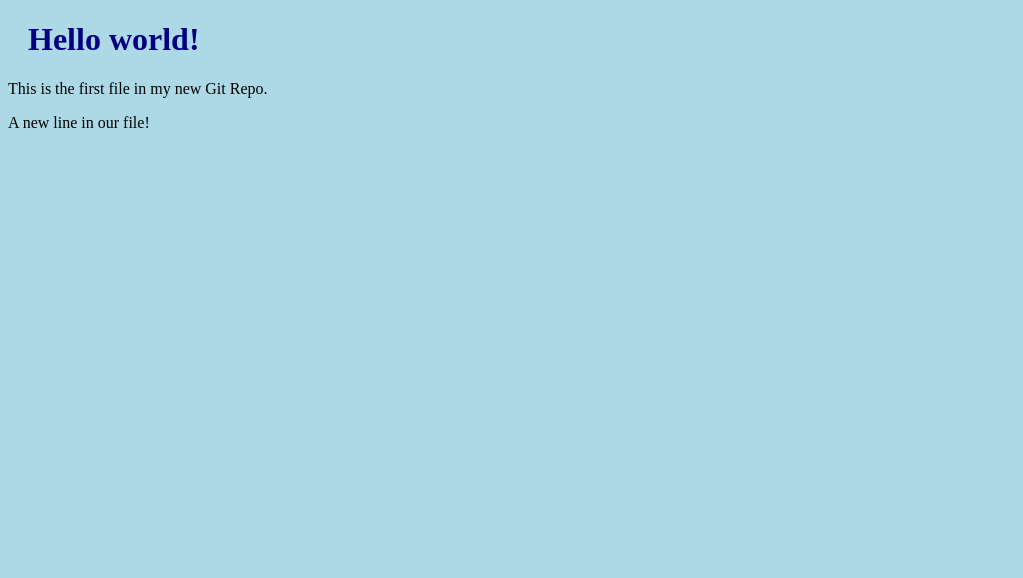
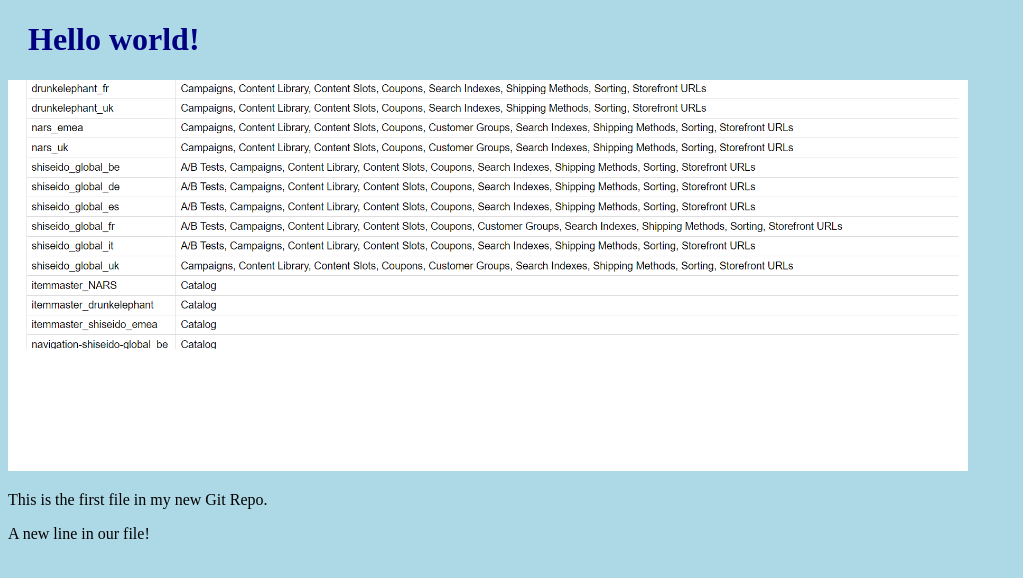
Before and after one commit to abhishekyadav1merklecxm/abhishekyadav1merklecxm.github.io, a plain HTML site: page index.html in a window 1280 px wide. Shown: the whole page, without its empty margins (0-1023 px from the left). Drawn offline with Linux system fonts and the light colour scheme.

Commit message:
Added image to Hello World

```diff
--- a/index.html
+++ b/index.html
@@ -7,6 +7,8 @@
 <body>
 
 <h1>Hello world!</h1>
+<div><img src="./Untitled.png" alt="Hello World from Space"
+    style="width:100%;max-width:960px"></div>
 <p>This is the first file in my new Git Repo.</p>
 <p>A new line in our file!</p>
 
```
Also changed, not shown: Untitled.png (added).
